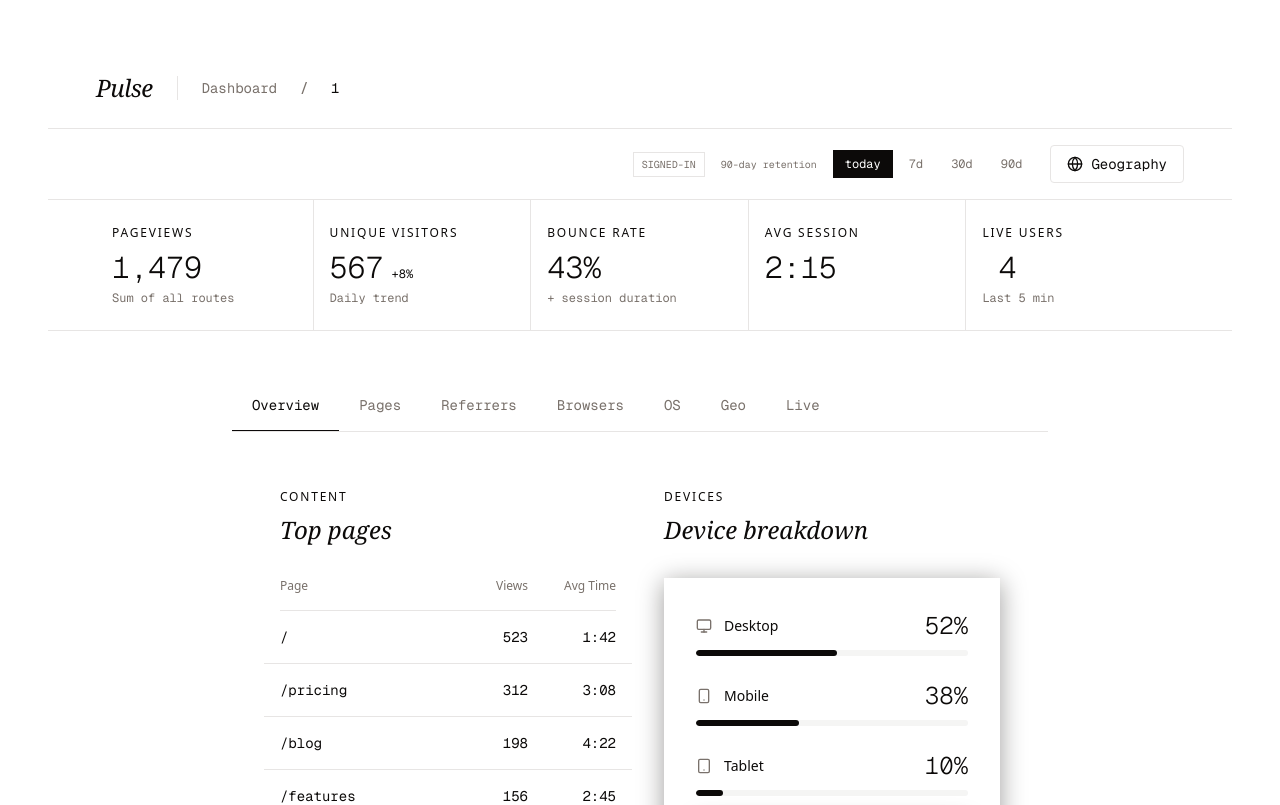
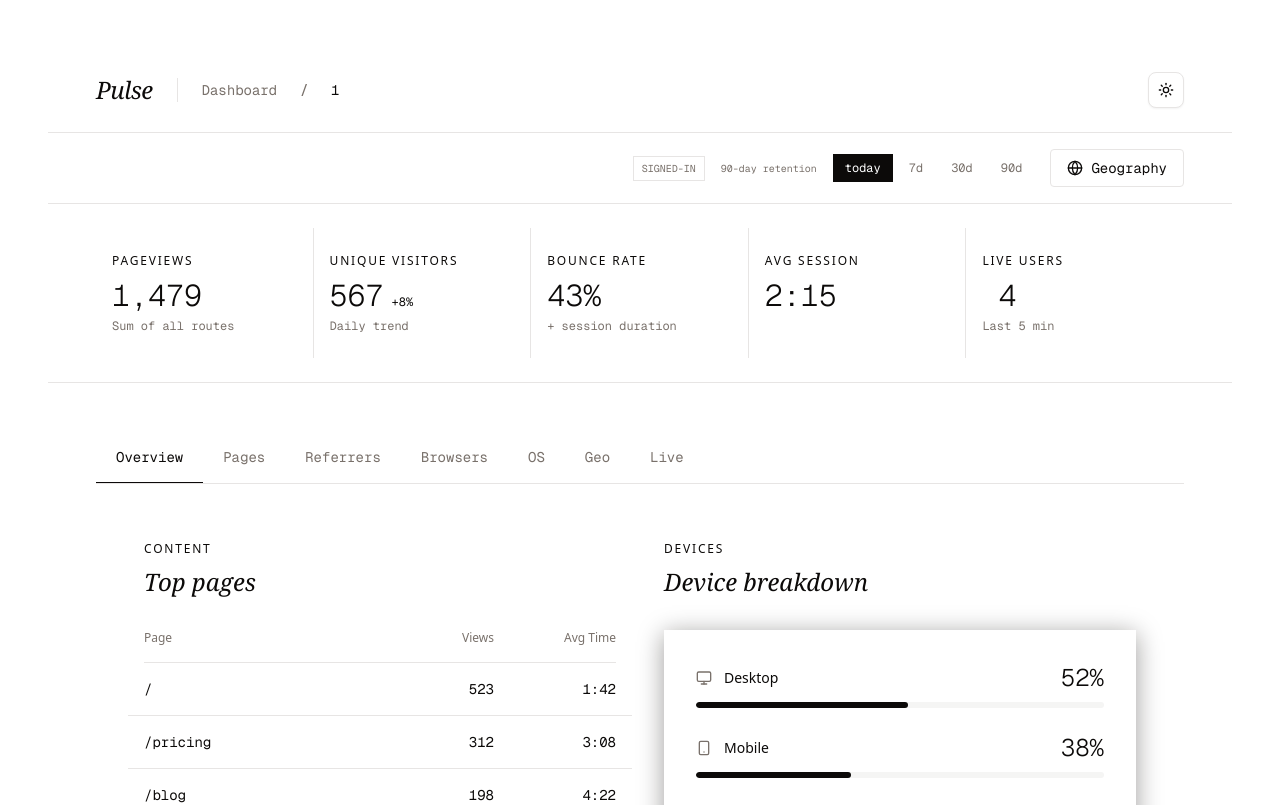
Before and after one commit to SinghAman21/web-analytics, a Next.js app: page /dashboard/1 in a window 1280 px wide. Shown: the top 805 px of the page. Built offline with nearby package versions, Linux system fonts and the light colour scheme.

Commit message:
feat(toggle): add ModeToggle component to Analytics and Geo dashboards

```diff
--- a/components/analytics-skeleton.tsx
+++ b/components/analytics-skeleton.tsx
@@ -7,6 +7,7 @@ import { TrendingUp, Lock, Globe, Monitor, Smartphone, Tablet } from 'lucide-rea
 import Link from 'next/link';
 import { useParams, useRouter } from 'next/navigation';
 import AppFooter from '@/components/shared/AppFooter';
+import { ModeToggle } from './toggle';
 
 const overviewStats = {
   today: 89,
@@ -93,13 +94,16 @@ export default function AnalyticsDashboard({ siteId }: { siteId: string }) {
 
   return (
     <div className="min-h-screen bg-background flex flex-col">
-      <header className="border-b border-border">
-        <div className="max-w-7xl mx-auto px-6 lg:px-12 py-6 flex items-center gap-6">
-          <Link href="/" className="font-serif text-2xl italic tracking-tight hover:opacity-70 transition-opacity">Pulse</Link>
-          <span className="w-px h-6 bg-border" />
-          <Link href="/dashboard" className="text-sm font-mono text-muted-foreground hover:text-foreground transition-colors">Dashboard</Link>
-          <span className="text-muted-foreground">/</span>
-          <span className="text-sm font-mono">{siteId || 'mysite.com'}</span>
+      <header className="border-b border-border flex shrink-0">
+        <div className="max-w-7xl mx-auto px-6 lg:px-12 py-6 flex items-center justify-between w-full gap-6">
+          <div className="flex items-center gap-6">
+        <Link href="/" className="font-serif text-2xl italic tracking-tight hover:opacity-70 transition-opacity">Pulse</Link>
+        <span className="w-px h-6 bg-border" />
+        <Link href="/dashboard" className="text-sm font-mono text-muted-foreground hover:text-foreground transition-colors">Dashboard</Link>
+        <span className="text-muted-foreground">/</span>
+        <span className="text-sm font-mono">{siteId || 'mysite.com'}</span>
+          </div>
+          <ModeToggle />
         </div>
       </header>
 
@@ -134,7 +138,7 @@ export default function AnalyticsDashboard({ siteId }: { siteId: string }) {
 
       {/* Quick Stats — Signed-In: Total + Live active, Unique + Daily trend, Bounce + Session duration */}
       <section className="border-b border-border">
-        <div className="max-w-7xl mx-auto px-6 lg:px-12 grid grid-cols-2 md:grid-cols-5 divide-x divide-border">
+        <div className="max-w-7xl mx-auto px-6 lg:px-12 grid grid-cols-2 md:grid-cols-5 divide-x divide-border py-6">
           <motion.div initial={{ opacity: 0 }} animate={{ opacity: 1 }} className="py-6 px-4">
             <p className="label mb-2">Pageviews</p>
             <p className="text-3xl font-mono font-light tabular-nums">{totalPageviews.toLocaleString()}</p>
@@ -168,7 +172,7 @@ export default function AnalyticsDashboard({ siteId }: { siteId: string }) {
         </div>
       </section>
 
-      <main className="max-w-7xl mx-auto px-6 lg:px-12 py-12">
+      <main className="max-w-7xl mx-auto px-6 lg:px-12 py-12 w-full">
         <Tabs value={activeTab} onValueChange={setActiveTab} className="w-full">
           <div className="h-auto p-0 bg-transparent rounded-none gap-0 border-b border-border mb-12 flex flex-wrap justify-start">
             {tabList.map((tab) => (
--- a/components/geo-skeleton.tsx
+++ b/components/geo-skeleton.tsx
@@ -2,6 +2,7 @@ import { motion } from 'framer-motion';
 import { Lock } from 'lucide-react';
 import Link from 'next/link';
 import { useParams } from 'next/navigation';
+import { ModeToggle } from './toggle';
 
 
 const countries = [
@@ -20,7 +21,8 @@ export default function GeoDashboard({ siteId }: { siteId: string }) {
   return (
     <div className="min-h-screen bg-background">
       <header className="border-b border-border">
-        <div className="max-w-7xl mx-auto px-6 lg:px-12 py-6 flex items-center gap-6">
+        <div className="max-w-7xl mx-auto px-6 lg:px-12 py-6 flex items-center justify-between">
+          <div className="flex items-center gap-6">
         <Link href="/" className="font-serif text-2xl italic tracking-tight hover:opacity-70 transition-opacity">Pulse</Link>
         <span className="w-px h-6 bg-border" />
         <Link href="/dashboard" className="text-sm font-mono text-muted-foreground hover:text-foreground transition-colors">Dashboard</Link>
@@ -28,6 +30,8 @@ export default function GeoDashboard({ siteId }: { siteId: string }) {
         <Link href={`/dashboard/${siteId}`} className="text-sm font-mono text-muted-foreground hover:text-foreground transition-colors">{siteId}</Link>
         <span className="text-muted-foreground">/</span>
         <span className="text-sm font-mono">Geo</span>
+          </div>
+          <ModeToggle/>
         </div>
       </header>
 
```
Lines whose indentation alone changed are shown as unchanged.
